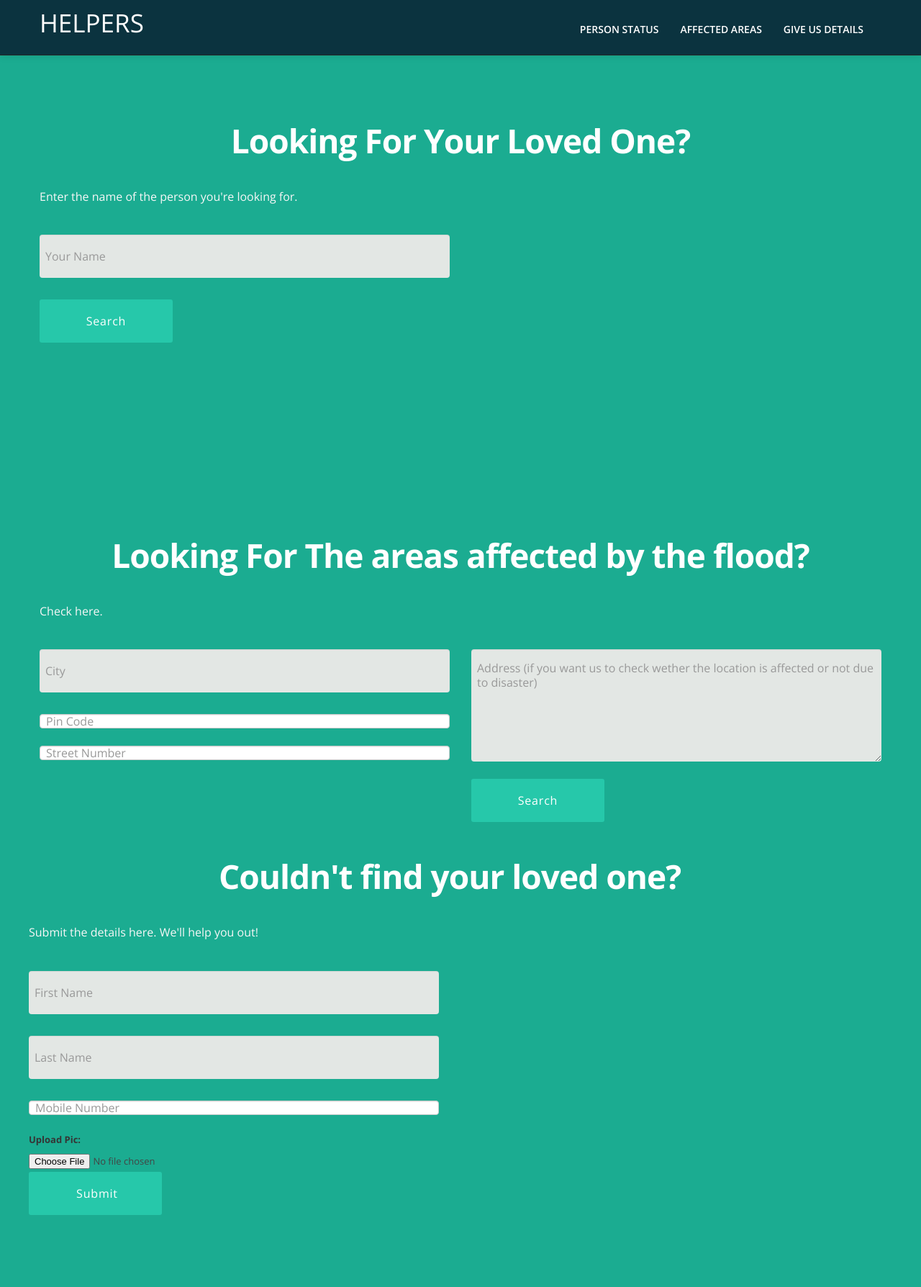
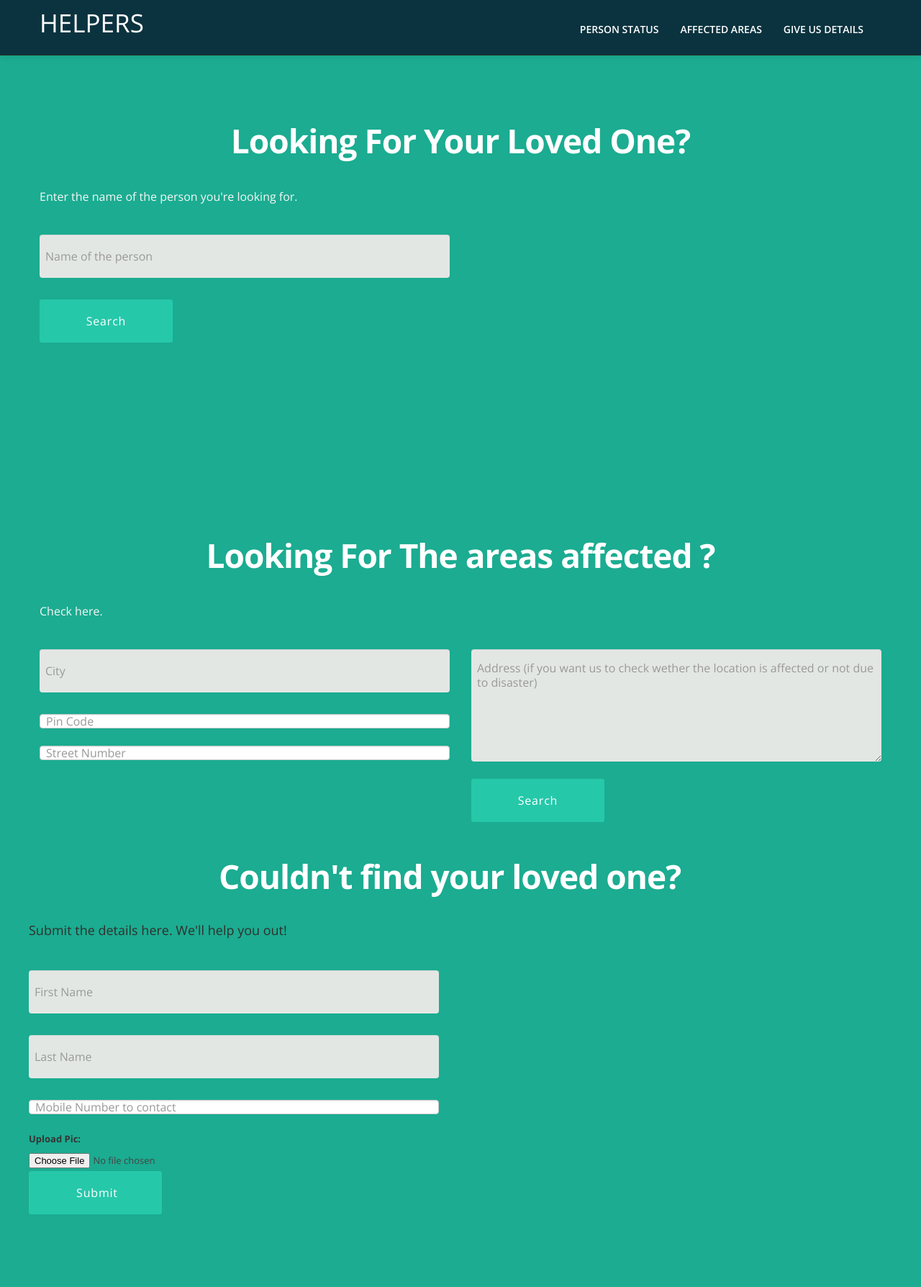
Before and after one commit to bhanuprakash-1/maps, a Django app: page / in a window 1280 px wide. Shown: the top 1788 px of the page at 72% size. After the commit the page ends 1687 px from the top, so only its background shows below. Run offline with Django 3.2, Linux system fonts and the light colour scheme; some web fonts are replaced.

Commit message:
name of person

```diff
--- a/disater/templates/disater/base.html
+++ b/disater/templates/disater/base.html
@@ -17,6 +17,7 @@
             <div class="navbar-inner">
                 <div class="container">
                     <!-- Responsive navbar -->
+                    <img src=""
                     <a class="btn btn-navbar" data-toggle="collapse" data-target=".nav-collapse"><span class="icon-bar"></span><span class="icon-bar"></span><span class="icon-bar"></span>
                 </a>
                     <h1 class="brand"><a href="{% url 'base' %}">HELPERS</a></h1>
@@ -50,7 +51,7 @@
                             <div class="row">
                                 <div class="span6">
                                     <div class="field your-name form-group">
-                                        <input type="text" name="q" class="form-control" id="name" placeholder="Your Name" data-rule="minlen:4" data-msg="Please enter at least 4 characters" />
+                                        <input type="text" name="q" class="form-control" id="name" placeholder="Name of the person" data-rule="minlen:4" data-msg="Please enter at least 4 characters" />
                                         <div class="validation"></div>
                                     </div>
 
@@ -66,7 +67,7 @@
 <!-- section: Search for areas affected -->
     <section id="affected" class="section green">
         <div class="container">
-            <h4>Looking For The areas affected by the flood?</h4>
+            <h4>Looking For The areas affected ?</h4>
             <p>
                 Check here.
             </p>
@@ -108,9 +109,10 @@
                 <section id="post" class="section green">
         <div class="container">
             <h4>Couldn't find your loved one?</h4>
-            <p>
+            <h5>
                 Submit the details here. We'll help you out!
-            </p>
+
+            </h5>
             <div class="blankdivider30">
             </div>
             <div class="row">
@@ -130,7 +132,7 @@
                                         <div class="validation"></div>
                                     </div>
                                     <div class="field your-number form-group">
-                                        <input type="number" class="form-control" name="q_phno" id="name" placeholder="Mobile Number" data-rule="minlen:10" data-msg="Please write something for us" />
+                                        <input type="number" class="form-control" name="q_phno" id="name" placeholder="Mobile Number to contact" data-rule="minlen:10" data-msg="Please write something for us" />
                                         <div class="validation"></div>
                                     </div>
 
--- a/disater/templates/disater/results.html
+++ b/disater/templates/disater/results.html
@@ -45,9 +45,9 @@
                     {% for person in all_persons %}
                         <li>{{ person }}  <img src="{{ person.profile_picture.url }}" width="200px" height="200px">
                             {% if person.status %}
-                                <h5><strong>found</strong></h5>
+                                <h5><strong>found and safe </strong></h5>
                             {% else %}
-                                <h5><strong>missing</strong></h5>
+                                <h5><strong>rescue team is still in pursuit</strong></h5>
                             {% endif %}
                         </li>
                     {% endfor %}
```
Also changed, not shown: media/anmol_8VbdwZD.jpg (added), media/bhanu_Qzq5CUj.jpg (added), media/shivam_XNB0u7T.jpg (added).
